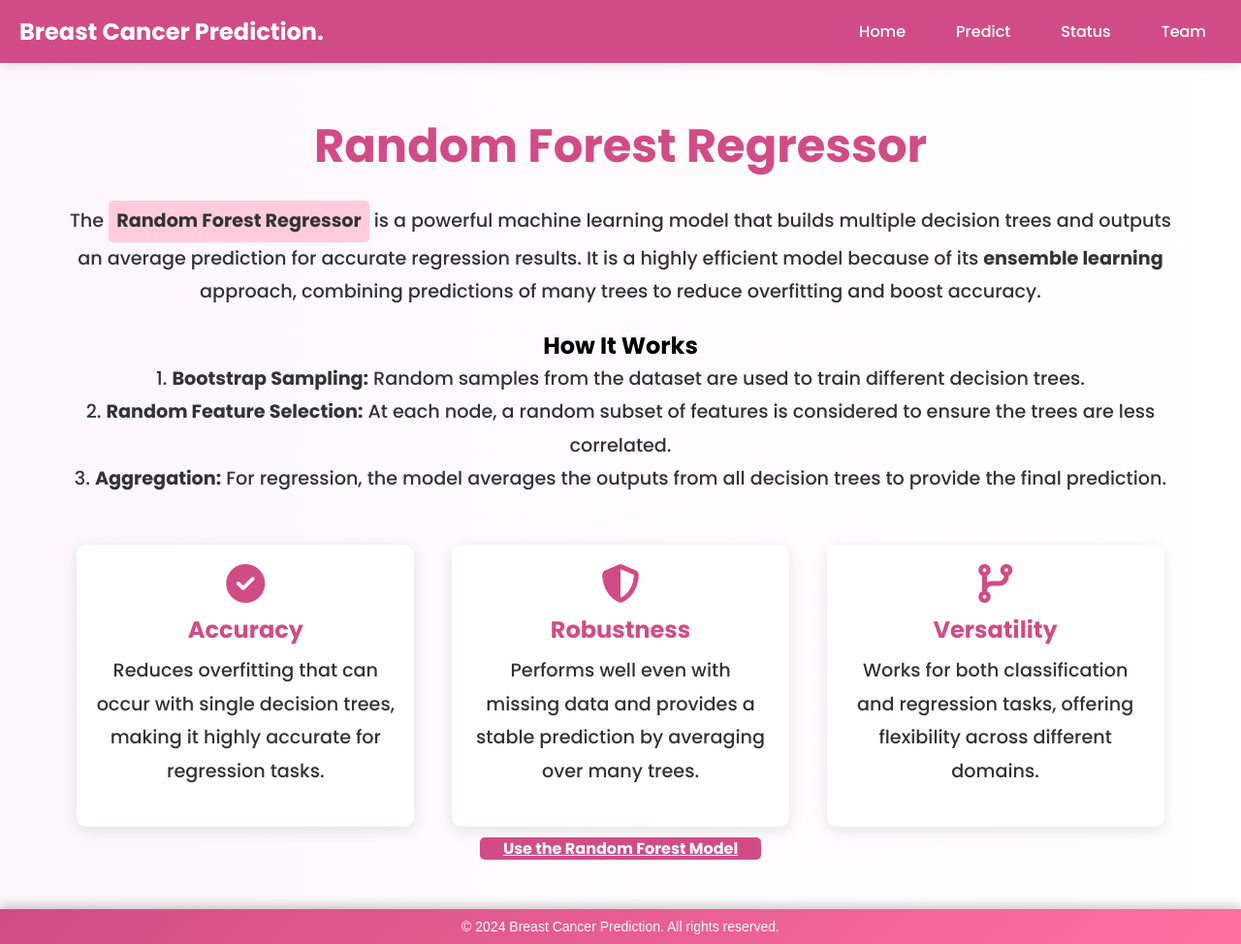
After one commit to Sheris-Milly/Cancer_Predection_App, a Flask app: page /ML in a window 1280 px wide. The commit adds this page. Shown: the whole page at 97% size. Run offline with Flask 3, Linux system fonts and the light colour scheme; parts of the project's set-up code (start-up, migrations or seed data) failed here and were passed over; some libraries are stand-ins or nearby versions.

Commit message:
sf ra site tsala 5as malih ygad presentation 5asna nsaliw presentation o rapport ama sf dakchi nadi o rah 5asna ngado dak jupiter

```diff
--- a/app.py
+++ b/app.py
@@ -70,6 +70,9 @@ def learnmore_page():
 @app.route('/explain')
 def explain_page():
     return render_template('explain.html')
+@app.route('/ML')
+def ML_page():
+    return render_template('ML.html')
 
 if __name__ == '__main__':
     app.run(debug=True)
--- /dev/null
+++ b/templates/ML.html
@@ -0,0 +1,237 @@
+<!DOCTYPE html>
+<html lang="en">
+<head>
+    <meta charset="UTF-8">
+    <meta name="viewport" content="width=device-width, initial-scale=1.0">
+    <title>Random Forest Regressor</title>
+    <link rel="icon" type="image/png" href="static/images/favicon-32x32.png" sizes="32x32">
+    <link rel="stylesheet" href="{{ url_for('static', filename='css/styles.css') }}">
+    <link href="https://fonts.googleapis.com/css2?family=Poppins:wght@300;500;700&display=swap" rel="stylesheet">
+    <style>
+        /* General Body Styling */
+        body {
+            font-family: 'Poppins', sans-serif;
+            background: linear-gradient(to right, #fdf6fb, #fff);
+            display: flex;
+            flex-direction: column;
+            min-height: 100vh;
+            margin: 0;
+        }
+
+        /* Navbar styles */
+        .navbar {
+            background-color: #d14c86;
+            color: white;
+            padding: 15px 20px;
+            display: flex;
+            justify-content: space-between;
+            align-items: center;
+            box-shadow: 0px 2px 10px rgba(0, 0, 0, 0.1);
+        }
+
+        .logo {
+            font-size: 24px;
+            font-weight: 700;
+            animation: fadeInDown 1s ease;
+        }
+
+        .nav-links {
+            list-style: none;
+            display: flex;
+            gap: 20px;
+        }
+
+        .nav-links a {
+            color: white;
+            text-decoration: none;
+            font-weight: 500;
+            padding: 8px 16px;
+            border-radius: 5px;
+            transition: background-color 0.3s, transform 0.3s, color 0.3s;
+        }
+
+        .nav-links a:hover {
+            background-color: #ffccdd;
+            transform: translateY(-2px);
+            color: black;
+        }
+
+        /* Main Section Styling */
+        .main-content {
+            flex: 1;
+            padding: 50px 20px;
+            max-width: 1200px;
+            margin: auto;
+            text-align: center;
+        }
+
+        .main-content h1 {
+            color: #d14c86;
+            font-size: 3rem;
+            margin-bottom: 20px;
+            animation: fadeInUp 1s ease;
+        }
+
+        .main-content p {
+            font-size: 1.2rem;
+            line-height: 1.8;
+            margin-bottom: 20px;
+            color: #333;
+            animation: fadeIn 1.2s ease;
+        }
+
+        .highlight {
+            background-color: #ffccdd;
+            padding: 4px 8px;
+            border-radius: 5px;
+            font-weight: bold;
+            display: inline-block;
+        }
+
+        /* Key benefit section */
+        .benefit-section {
+            display: flex;
+            justify-content: space-around;
+            flex-wrap: wrap;
+            margin-top: 40px;
+        }
+
+        .benefit {
+            background-color: #fff;
+            padding: 20px;
+            margin: 10px;
+            width: 30%;
+            border-radius: 10px;
+            box-shadow: 0px 4px 15px rgba(0, 0, 0, 0.1);
+            transition: transform 0.3s ease;
+            animation: fadeInUp 1s ease;
+        }
+
+        .benefit:hover {
+            transform: translateY(-10px);
+        }
+
+        .benefit h3 {
+            color: #d14c86;
+            font-size: 1.5rem;
+        }
+
+        .benefit i {
+            font-size: 40px;
+            color: #d14c86;
+            margin-bottom: 10px;
+        }
+
+        .btn {
+    background-color: #d14c86;
+    color: white;
+    padding: 0px 24px;
+    border: none;
+    border-radius: 5px;
+    cursor: pointer;
+    transition: background-color 0.3s, transform 0.3s;
+    font-weight: bold;
+    animation: fadeInUp 1.5s ease;
+    margin-top: 40px; /* Adds space between button and content above */
+}
+
+.btn:hover {
+    background-color: #b63c72;
+    transform: scale(1.05);
+}
+
+        /* Animations */
+        @keyframes fadeInUp {
+            from {
+                opacity: 0;
+                transform: translateY(20px);
+            }
+            to {
+                opacity: 1;
+                transform: translateY(0);
+            }
+        }
+
+        @keyframes fadeIn {
+            from {
+                opacity: 0;
+            }
+            to {
+                opacity: 1;
+            }
+        }
+
+        @keyframes fadeInDown {
+            from {
+                opacity: 0;
+                transform: translateY(-20px);
+            }
+            to {
+                opacity: 1;
+                transform: translateY(0);
+            }
+        }
+
+        /* Footer styles */
+        footer {
+            background-color: #d14c86;
+            color: white;
+            text-align: center;
+            padding: 10px 0;
+            margin-top: auto;
+        }
+    </style>
+    <script src="https://kit.fontawesome.com/a076d05399.js" crossorigin="anonymous"></script>
+</head>
+<body>
+    <!-- Navbar -->
+    <nav class="navbar">
+        <div class="logo">Breast Cancer Prediction<span>.</span></div>
+        <ul class="nav-links">
+            <li><a href="{{ url_for('home') }}">Home</a></li>
+            <li><a href="{{ url_for('predict') }}">Predict</a></li>
+            <li><a href="{{ url_for('status') }}">Status</a></li>
+            <li><a href="{{ url_for('aboutus_page') }}">Team</a></li>
+        </ul>
+    </nav>
+
+    <!-- Main Content: Explanation of Random Forest Regressor -->
+    <section class="main-content">
+        <h1>Random Forest Regressor</h1>
+        <p>The <span class="highlight">Random Forest Regressor</span> is a powerful machine learning model that builds multiple decision trees and outputs an average prediction for accurate regression results. It is a highly efficient model because of its <strong>ensemble learning</strong> approach, combining predictions of many trees to reduce overfitting and boost accuracy.</p>
+
+        <h2>How It Works</h2>
+        <p>
+            1. <strong>Bootstrap Sampling:</strong> Random samples from the dataset are used to train different decision trees.<br>
+            2. <strong>Random Feature Selection:</strong> At each node, a random subset of features is considered to ensure the trees are less correlated.<br>
+            3. <strong>Aggregation:</strong> For regression, the model averages the outputs from all decision trees to provide the final prediction.
+        </p>
+
+        <div class="benefit-section">
+            <div class="benefit">
+                <i class="fas fa-check-circle"></i>
+                <h3>Accuracy</h3>
+                <p>Reduces overfitting that can occur with single decision trees, making it highly accurate for regression tasks.</p>
+            </div>
+            <div class="benefit">
+                <i class="fas fa-shield-alt"></i>
+                <h3>Robustness</h3>
+                <p>Performs well even with missing data and provides a stable prediction by averaging over many trees.</p>
+            </div>
+            <div class="benefit">
+                <i class="fas fa-code-branch"></i>
+                <h3>Versatility</h3>
+                <p>Works for both classification and regression tasks, offering flexibility across different domains.</p>
+            </div>
+        </div>
+
+        <a href="{{ url_for('predict') }}" class="btn">Use the Random Forest Model</a>
+    </section>
+
+    <!-- Footer -->
+    <footer>
+        <p>© 2024 Breast Cancer Prediction. All rights reserved.</p>
+    </footer>
+
+</body>
+</html>
--- a/templates/aboutus.html
+++ b/templates/aboutus.html
@@ -4,6 +4,7 @@
     <meta charset="UTF-8">
     <meta name="viewport" content="width=device-width, initial-scale=1.0">
     <title>About Us</title>
+    <link rel="icon" type="image/png" href="static/images/favicon-32x32.png" sizes="32x32">
 	<link rel="stylesheet" href="{{ url_for('static', filename='css/styles.css') }}">
     <link href="https://fonts.googleapis.com/css2?family=Poppins:wght@300;500;700&display=swap" rel="stylesheet">
     <style>
--- a/templates/explain.html
+++ b/templates/explain.html
@@ -4,6 +4,7 @@
     <meta charset="UTF-8">
     <meta name="viewport" content="width=device-width, initial-scale=1.0">
     <title>Breast Cancer Prediction</title>
+    <link rel="icon" type="image/png" href="static/images/favicon-32x32.png" sizes="32x32">
     <link rel="stylesheet" href="{{ url_for('static', filename='css/styles.css') }}">
     <link href="https://fonts.googleapis.com/css2?family=Poppins:wght@300;500;700&display=swap" rel="stylesheet">
     <style>
--- a/templates/index.html
+++ b/templates/index.html
@@ -4,8 +4,10 @@
     <meta charset="UTF-8">
     <meta name="viewport" content="width=device-width, initial-scale=1.0">
     <title>Breast Cancer Prediction</title>
+    <link rel="icon" type="image/png" href="static/images/favicon-32x32.png" sizes="32x32">
     <link rel="stylesheet" href="{{ url_for('static', filename='css/styles.css') }}">
 	<link href="https://fonts.googleapis.com/css2?family=Poppins:wght@300;500;700&display=swap" rel="stylesheet">
+    <script src="https://kit.fontawesome.com/a076d05399.js" crossorigin="anonymous"></script>
 </head>
 <body>
     <nav class="navbar">
@@ -38,7 +40,7 @@
             <img src="{{ url_for('static', filename='images/icon2.svg') }}" alt="Healthcare Illustration" style="width: 100px; height: 100px;">
             <h3>AI-Powered Risk Assessment</h3>
             <p class="p1">Predict breast cancer risk with reliable, AI-driven insights for better outcomes.</p>
-            <a href="#" class="cta-button">About Our Model</a>
+            <a href="{{url_for('ML_page')}}" class="cta-button">About Our Model</a>
         </section>
 
         <section class="info-card">
--- a/templates/learnmore.html
+++ b/templates/learnmore.html
@@ -5,6 +5,7 @@
     <meta name="viewport" content="width=device-width, initial-scale=1.0">
     <title>Breast Cancer Prediction</title>
     <link rel="stylesheet" href="{{ url_for('static', filename='css/styles.css') }}">
+    <link rel="icon" type="image/png" href="static/images/favicon-32x32.png" sizes="32x32">
     <link href="https://fonts.googleapis.com/css2?family=Poppins:wght@300;500;700&display=swap" rel="stylesheet">
     <style>
         /* Overall font style and background */
--- a/templates/status.html
+++ b/templates/status.html
@@ -3,6 +3,7 @@
 <head>
     <meta charset="UTF-8">
     <meta name="viewport" content="width=device-width, initial-scale=1.0">
+    <link rel="icon" type="image/png" href="static/images/favicon-32x32.png" sizes="32x32">
     <title>API Status</title>
     <link rel="stylesheet" href="{{ url_for('static', filename='css/styles.css') }}">
     <link href="https://fonts.googleapis.com/css2?family=Poppins:wght@300;500;700&display=swap" rel="stylesheet">
```
Also changed, not shown: static/css/styles.css (+78 -3 lines), templates/predict.html (+50 -36 lines), static/images/favicon-32x32.png (added).
